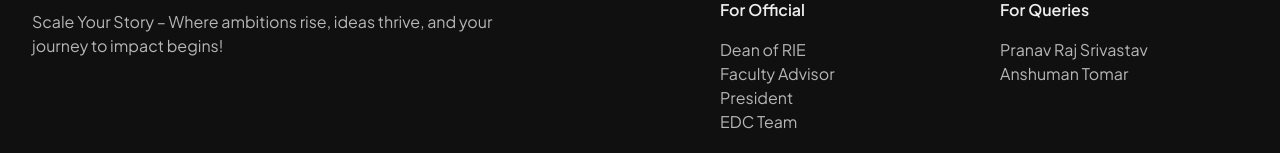
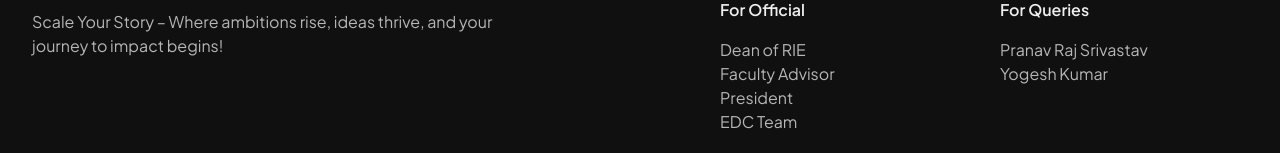
Before and after one commit to EDC-BITM/E-Summit-2025, a React (Vite) app: page / in a window 1280 px wide. Shown: the part 7529-7682 px from the top of the page. Built offline with nearby package versions, Linux system fonts and the light colour scheme.

Commit message:
Update Footer.jsx

```diff
--- a/src/components/Footer.jsx
+++ b/src/components/Footer.jsx
@@ -30,7 +30,7 @@ const Footer = () => {
               <h3 className="font-semibold text-primaryText mb-4">For Queries</h3>
               <ul>
                 <li className="text-secondaryText hover:text-primaryGreen"><a href="mailto:btech10947.22@bitmesra.ac.in" target="_blank" rel="noreferrer">Pranav Raj Srivastav</a></li>
-                <li className="text-secondaryText hover:text-primaryGreen"><a href="mailto:btech10731.22@bitmesra.ac.in" target="_blank" rel="noreferrer">Anshuman Tomar</a></li>
+                <li className="text-secondaryText hover:text-primaryGreen"><a href="mailto:btech10259.22@bitmesra.ac.in" target="_blank" rel="noreferrer">Yogesh Kumar</a></li>
               </ul>
             </div>
           </div>
```
